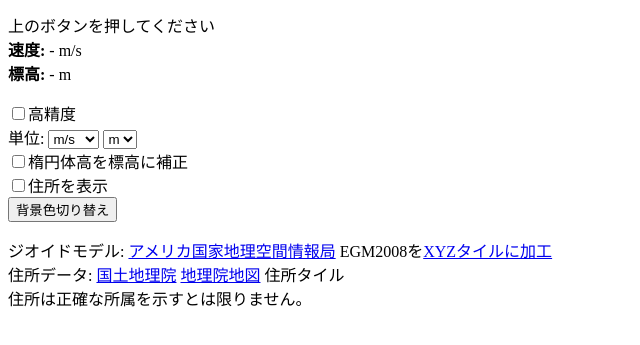
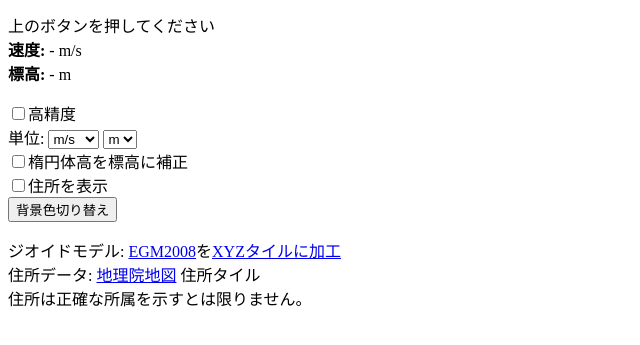
Before and after one commit to OtterSou/OtterSou.github.io, a plain HTML site: page geolocation-ja.html in a window 1280 px wide. Shown: the part 117-462 px from the top of the page, without its empty margins (0-640 px from the left). Drawn offline with Linux system fonts and the light colour scheme.

Commit message:
geolocation: shorten credits

```diff
--- a/geolocation-ja.html
+++ b/geolocation-ja.html
@@ -32,8 +32,8 @@
         <button onclick="toggleBackground();">背景色切り替え</button>
     </p>
     <p>
-        ジオイドモデル: <a href="https://earth-info.nga.mil/">アメリカ国家地理空間情報局</a> EGM2008を<a href="https://github.com/OtterSou/tile">XYZタイルに加工</a><br>
-        住所データ: <a href="https://www.gsi.go.jp/">国土地理院</a> <a href="https://maps.gsi.go.jp/">地理院地図</a> 住所タイル<br>
+        ジオイドモデル: <a href="https://earth-info.nga.mil/">EGM2008</a>を<a href="https://github.com/OtterSou/tile">XYZタイルに加工</a><br>
+        住所データ: <a href="https://maps.gsi.go.jp/">地理院地図</a> 住所タイル<br>
         住所は正確な所属を示すとは限りません。
     </p>
     <script src="./js/geolocation-ja.js"></script>
```
Also changed, not shown: geolocation.html (+1 -2 lines).
